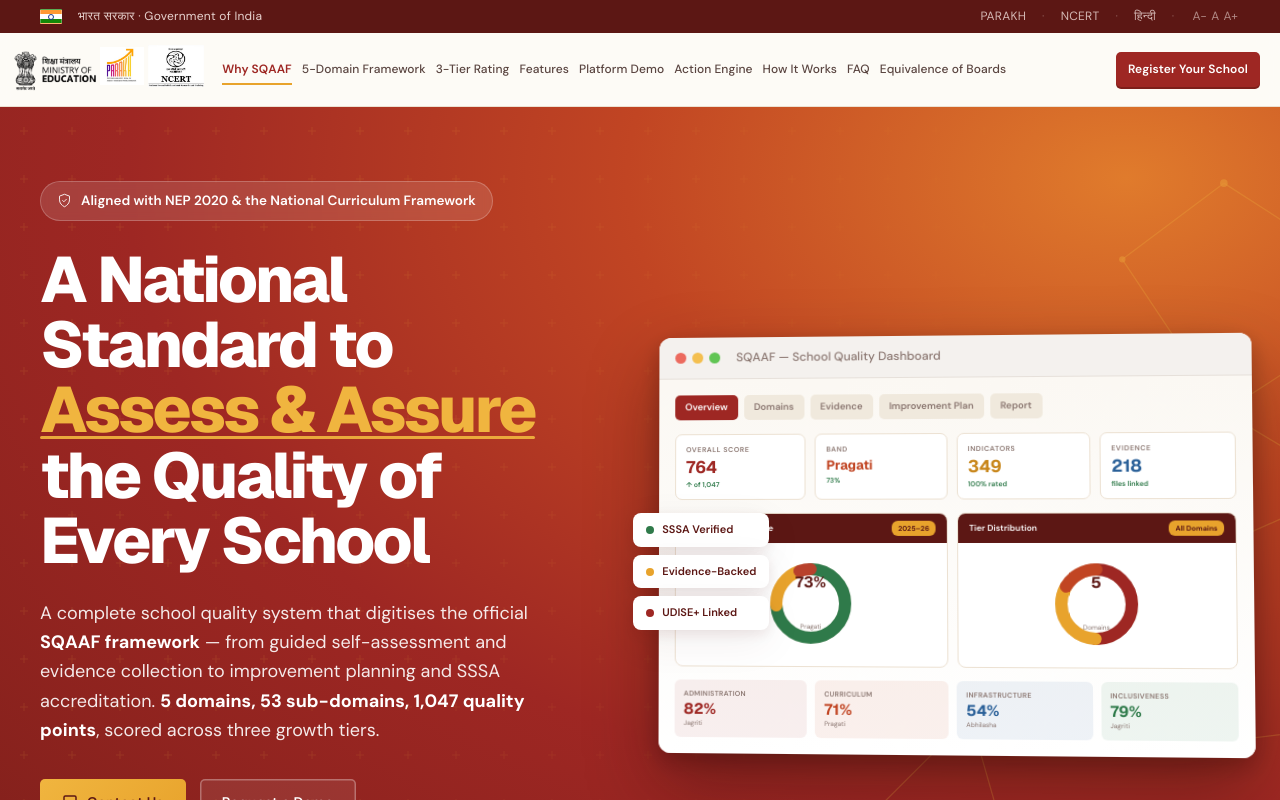
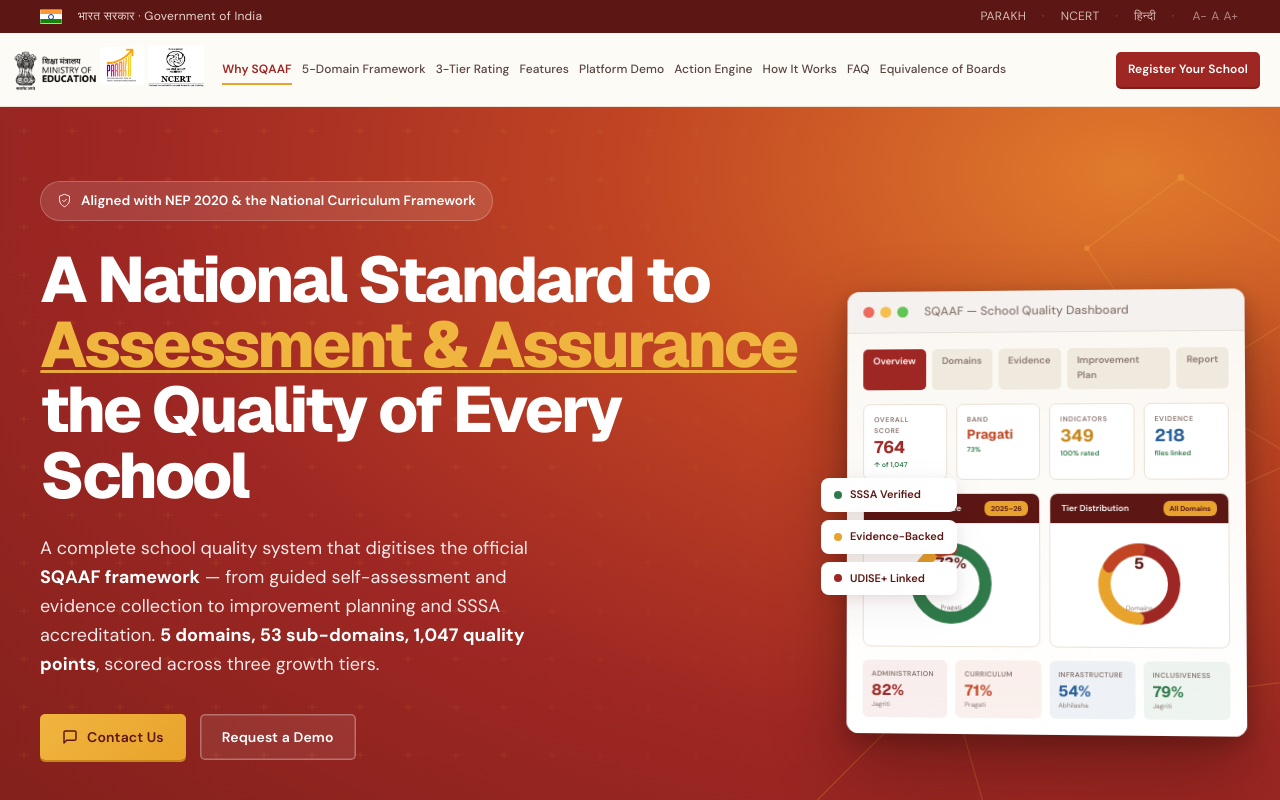
Before and after one commit to rajudunna/parakhsqaaf, a Next.js app: page / in a window 1280 px wide. Shown: the top 800 px of the page. Built offline with nearby package versions, Linux system fonts and the light colour scheme.

Commit message:
Correct 'Assess' to 'Assessment' in Hero component

```diff
--- a/src/components/Hero.tsx
+++ b/src/components/Hero.tsx
@@ -45,7 +45,7 @@
             </svg>
             Aligned with NEP 2020 &amp; the National Curriculum Framework
           </span>
-          <h1>A National Standard to <span className="gold">Assess &amp; Assure</span> the Quality of Every School</h1>
+          <h1>A National Standard to <span className="gold">Assessment &amp; Assurance</span> the Quality of Every School</h1>
           <p className="lede">
             A complete school quality system that digitises the official <strong>SQAAF framework</strong> —
             from guided self-assessment and evidence collection to improvement planning and SSSA accreditation.{' '}
```
